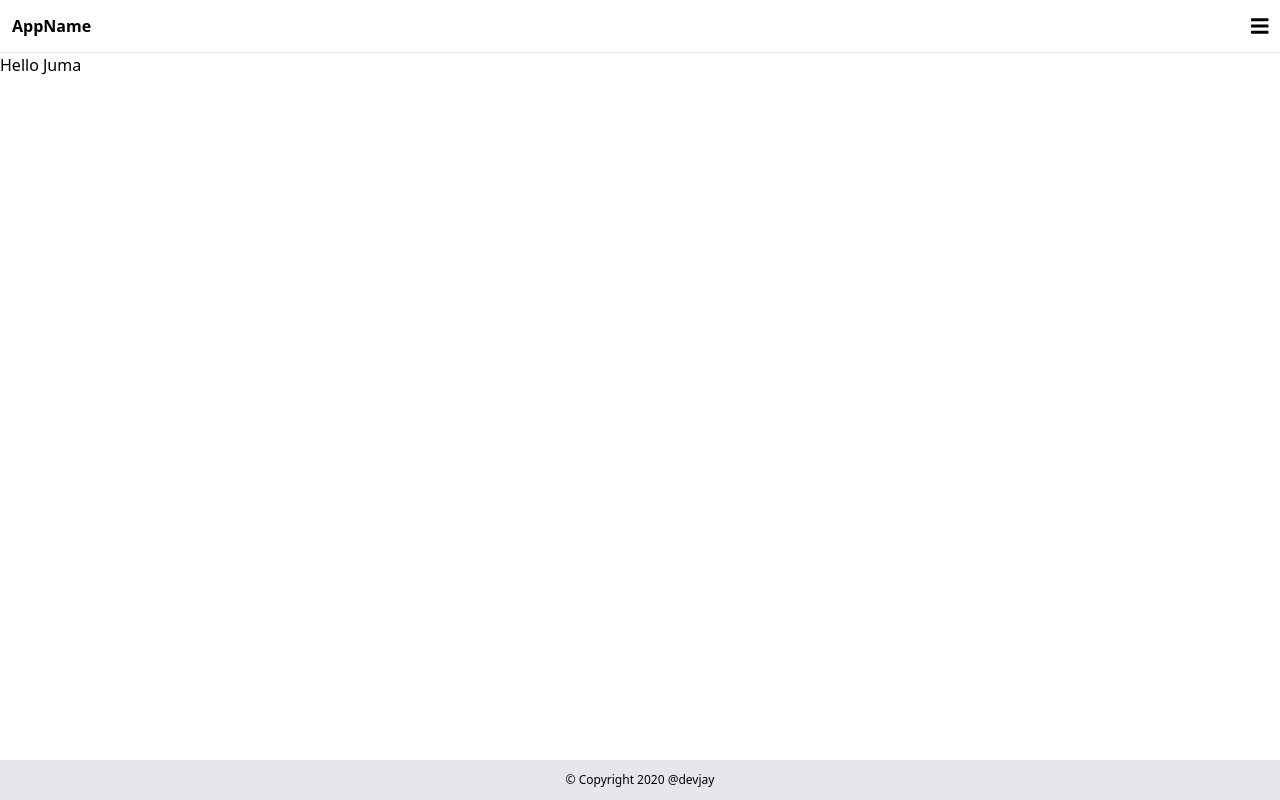
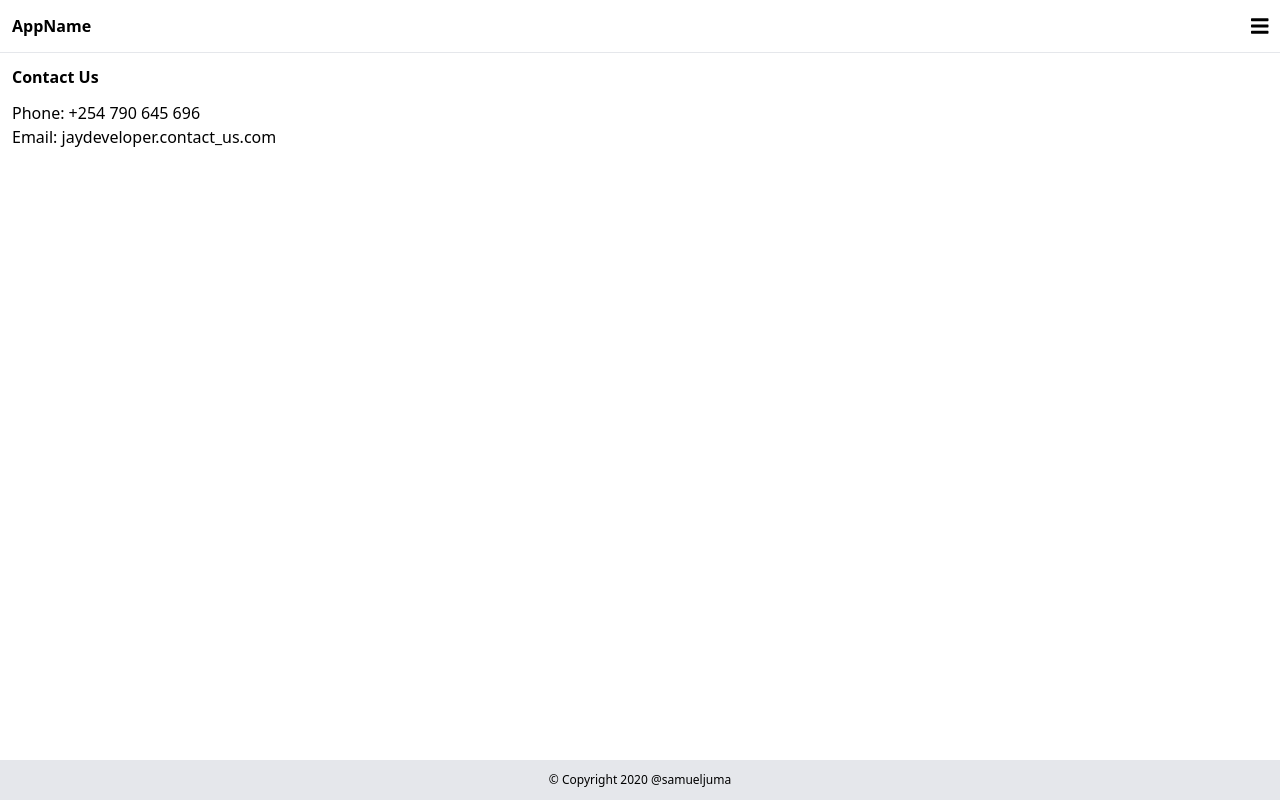
Before and after one commit to samueljuma/Learn-React, a React (Create React App) app in the folder my-app/: page /contact_us in a window 1280 px wide. Built offline with nearby package versions, Linux system fonts and the light colour scheme.

Commit message:
set up menu and navigation

```diff
--- a/my-app/src/App.js
+++ b/my-app/src/App.js
@@ -1,30 +1,33 @@
-import Header from './Components/Header';
-import Footer from './Components/Footer';
 import {
   BrowserRouter as Router,
   Switch,
   Route,
   Link
 } from 'react-router-dom';
-import HelloWorld from './Components/HelloWorld';
+import Header from './Components/Header';
+import Footer from './Components/Footer';
+import Home from './Views/Home';
+import About from './Views/About';
+import ContactUs from './Views/ContactUs';
 
 function App() {
   return (
     <div>
        <Router>
           <Header/>
-
-       <HelloWorld/>
-
+              <div className='p-3'>
                   <Switch>
                       <Route exact path="/">
-            <h1 className="font-bold text2xl">This is the Home Page</h1>
+                        <Home/>
                       </Route>
                       <Route path="/about">
-          <h1 className="font-bold text2xl">About Us</h1>
+                        <About/>
+                      </Route>
+                      <Route path="/contact_us">
+                        <ContactUs/>
                       </Route>
                    </Switch>
-
+              </div>
           <Footer/>
       </Router>
     </div>
--- a/my-app/src/Components/Footer.js
+++ b/my-app/src/Components/Footer.js
@@ -3,7 +3,7 @@ import React from 'react'
 function Footer(){
     return(
         <footer className='bg-gray-200 text-center text-xs p-3 absolute bottom-0 w-full'>
-            &copy; Copyright 2020 @devjay
+            &copy; Copyright 2020 @samueljuma
         </footer>
     )
 }
--- a/my-app/src/Components/NavigationMenu.js
+++ b/my-app/src/Components/NavigationMenu.js
@@ -22,6 +22,13 @@ function NavigationMenu(props){
                         onClick={props.closeMenu}>About
                     </Link>
                 </li>
+                <li>
+                    <Link
+                        to="/contact_us"
+                        className="text-blue-500 py-3 border-b block"
+                        onClick={props.closeMenu}>Contact Us
+                    </Link>
+                </li>
             </ul>
         </div>
     )
--- /dev/null
+++ b/my-app/src/Views/About.js
@@ -0,0 +1,13 @@
+import React from 'react'
+
+function About(){
+    return(
+        <div>
+            <h1 className="font-bold text2xl mb-3">About Us</h1>
+            <p>
+                This is the About Us page
+            </p>
+        </div>
+    )
+}
+export default About
--- /dev/null
+++ b/my-app/src/Views/ContactUs.js
@@ -0,0 +1,12 @@
+import React from 'react'
+
+function ContactUs(){
+    return(
+        <div>
+            <h1 className="font-bold text2xl mb-3">Contact Us</h1>
+            <p>Phone: +254 790 645 696</p>
+            <p>Email: jaydeveloper.contact_us.com</p>
+        </div>
+    )
+}
+export default ContactUs
--- /dev/null
+++ b/my-app/src/Views/Home.js
@@ -0,0 +1,12 @@
+import React from 'react'
+import HelloWorld from '../Components/HelloWorld'
+
+function Home(){
+    return(
+        <div>
+            <h1 className="font-bold text2xl mb-3">This is the Home Page</h1>
+            <HelloWorld/>
+        </div>
+    )
+}
+export default Home
```
Lines whose indentation alone changed are shown as unchanged.
